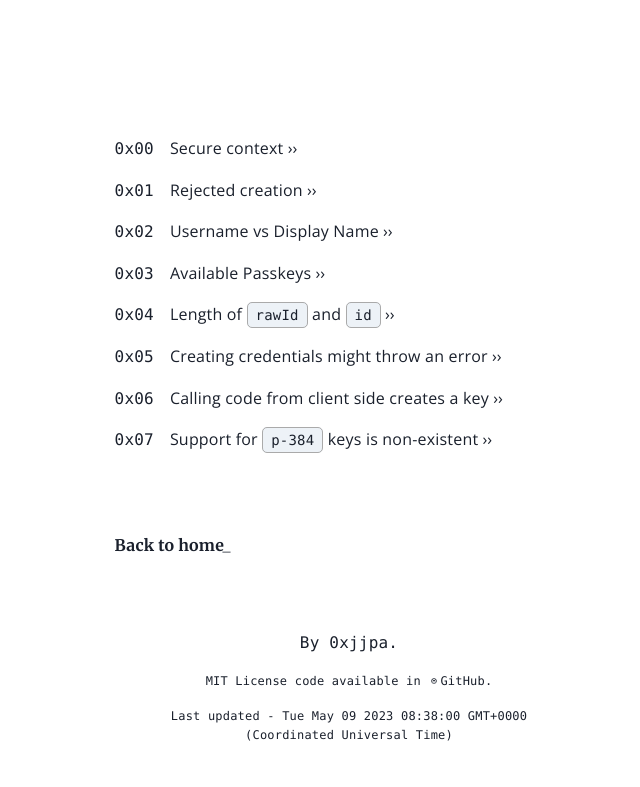
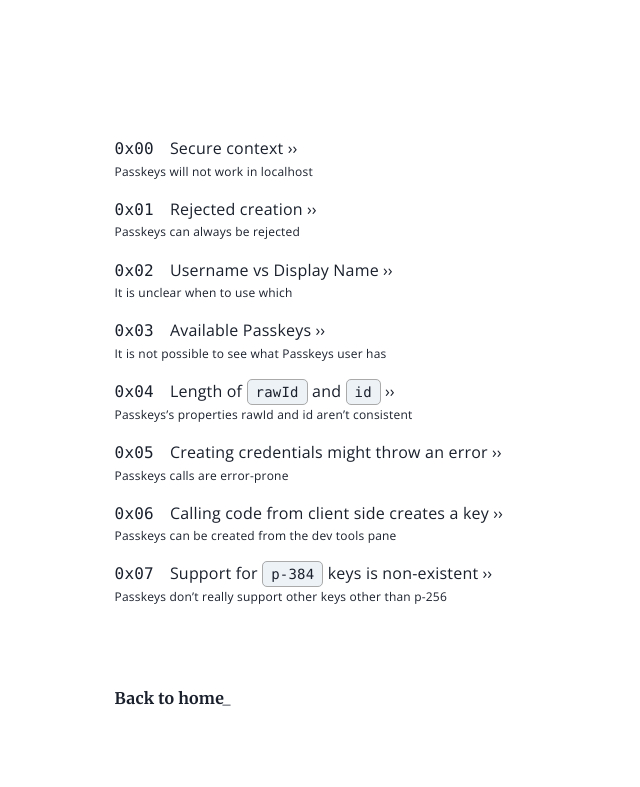
Before and after one commit to 0xjjpa/passkeys-is, a Next.js app: page /caveats in a window 1280 px wide. Shown: the part 600-1387 px from the top of the page, without its empty margins (291-931 px from the left). Built offline with nearby package versions, Linux system fonts and the light colour scheme.

Commit message:
feature: Provide shareable posts

```diff
--- a/src/constants/passkeysCaveats.tsx
+++ b/src/constants/passkeysCaveats.tsx
@@ -2,41 +2,51 @@ export const PASSKEYS_CAVEATS = [
   {
     id: 'available-outside-secure-context',
     heading: 'Secure context',
+    description: 'Passkeys will not work in localhost',
     content: `As with many cryptographic related applications, Passkeys will not be available in insecure contexts. This means that Passkeys will not be available in <code>HTTP</code> contexts, but will be available in <code>HTTPS</code> contexts. This includes <code>localhost</code>, which is not considered a secure context.`
   },
   {
     id: 'automatic-and-can-be-rejected',
     heading: 'Rejected creation',
+    description: 'Passkeys can always be rejected',
     content: `Although an application can prompt the creation of a Passkey, it's ultimately up to the user to accept its creation. A rejection to do so will throw an 'NotAllowedError' Error, which needs to be escaped to avoid bubbling up the exception.`
   },
   {
     id: 'clear-when-needs-username-and-when-display-name',
     heading: 'Username vs Display Name',
+    description: 'It is unclear when to use which',
     content: `Most authenticators will use the <code>name</code> property when prompting interacting with the <code>navigator.credentials</code> interface. However, <code>navigator.credentials.create</code> takes both <code>name</code> (usually an <code>email</code> or <code>username</code>) and <code>displayName</code> as variables. It is not very evident what are the differences between both and (or when, actually) to use or change which one.`
   },
   {
     id: 'able-to-show-available-passkeys',
     heading: 'Available Passkeys',
+    description: 'It is not possible to see what Passkeys user has',
     content: `Passkeys relies on <code>navigator.credentials.get</code> to obtain a specific Passkey to load in the application. However, there’s no way for the website trying to authenticate your Passkey to access the ones you currently have available.`
   },
   {
     id: 'consistent-with-rawId-vs-id',
+    title: 'Length of rawId and id',
     heading: `Length of <code>rawId</code> and <code>id</code>`,
+    description: 'Passkeys’s properties rawId and id aren’t consistent',
     content: `Passkeys have a <code>id</code> property equal to their <code>rawId</code> value (an <code>ArrayBuffer</code>) encoded in <code>base64</code>. However, the <code>id</code> property will remove the padding of the value (i.e. the <code>=</code> character), making it <i>sometimes</i> a different length than if you were to encode the <code>rawId</code> in <code>bas64</code> yourself. Both values are valid <code>base64</code> encoded strings (i.e., decoders will understand them) but ideally default to using <code>id</code> to avoid these length discrepancies.`
   },
   {
     id: 'clear-when-throwing-errors',
     heading: 'Creating credentials might throw an error',
+    description: 'Passkeys calls are error-prone',
     content: `Despite what would be correct code, the <code>navigator.credentials.create</code> code might throw an error with a <code>Request cancelled by user</code> independently on whether the user accepted or rejected the request.`
   },
   {
     id: 'context-aware-when-called',
     heading: 'Calling code from client side creates a key',
+    description: 'Passkeys can be created from the dev tools pane',
     content: `If you provide a correct <code>navigator.credentials.create</code> code via the Developers Toolbar, you can trigger the <code>webauthn</code> workflow. The key will be then created in the client's Passkey storage. If this action was executed in <code>localhost</code> and there was a key already in that domain, it will be replaced. However, in any other domain, even if the <code>rp</code> property matches, it will not overwrite the existing one but create a new one instead.`
   },
   {
     id: 'really-supporting-p-384',
+    title: 'Support for p-384 keys is non-existent',
     heading: 'Support for <code>p-384</code> keys is non-existent',
+    description: 'Passkeys don’t really support other keys other than p-256',
     content: `Despite documentation describing support for <code>p-384</code> curves by using <code>-35</code> as a <code>pubKeyCredParams</code> instead of the standard <code>-7</code> as part of the <code>PublicKeyCredentialCreationOptions</code> object, no platform ID seems to be fully supporting this curve.`
   }
 ]
--- a/src/pages/caveats.tsx
+++ b/src/pages/caveats.tsx
@@ -6,6 +6,7 @@ import {
   Text,
   Flex,
   Icon,
+  SimpleGrid,
 } from '@chakra-ui/react';
 import NextLink from 'next/link';
 
@@ -39,12 +40,15 @@ const Caveats = () => {
           {
             PASSKEYS_CAVEATS.map((caveat, index) => (
               <Box key={caveat.id} mb="4">
+                <SimpleGrid columns={1}>
                   <Flex justifyContent="left" alignItems="left">
                     <Text mr="4" fontFamily='mono'>0x{(index).toString(16).padStart(2, '0')}</Text>
                     <NextLink href={`/not/${caveat.id}`} style={{ display: "flex" }}>
                       <Text style={{ cursor: 'pointer' }} size="sm" textAlign="center" dangerouslySetInnerHTML={{ __html: caveat.heading }} />&nbsp;››
                     </NextLink>
                   </Flex>
+                  <Text fontSize='xs'>{caveat.description}</Text>
+                </SimpleGrid>
               </Box>
             ))
           }
```
Also changed, not shown: src/pages/not/[id].tsx (+18 -2 lines). Lines whose indentation alone changed are shown as unchanged.
